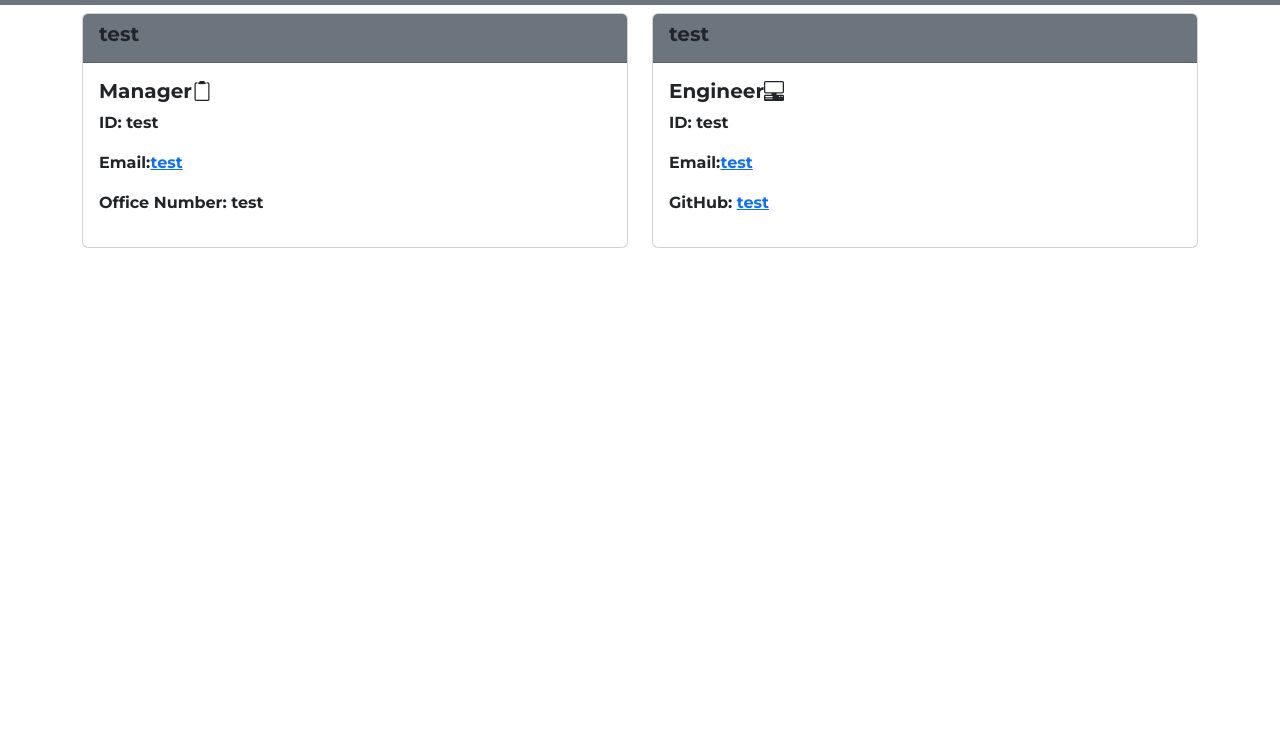
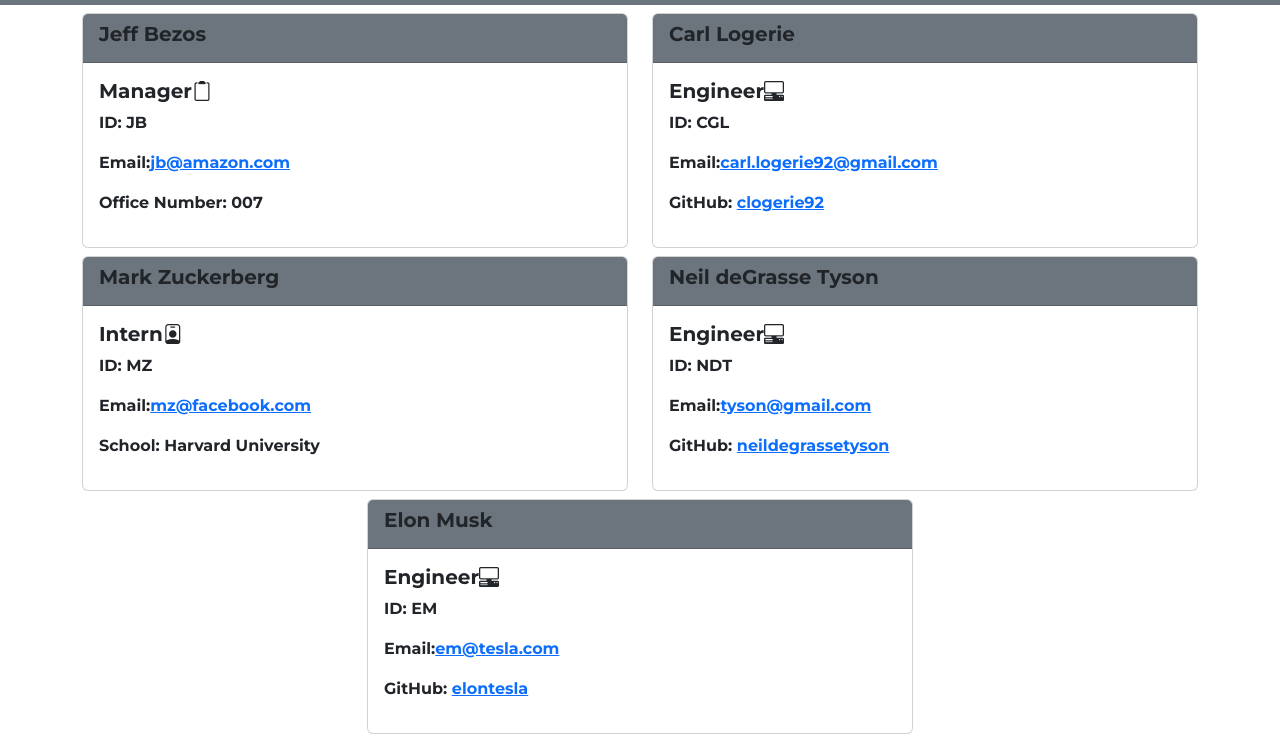
Before and after one commit to clogerie92/Team-Profile-Generator, a website: page dist/index.html in a window 1280 px wide. Shown: the part 45-800 px from the top of the page. Drawn offline with nearby package versions, Linux system fonts and the light colour scheme; files that its build step writes are made by us from their sources; a web font is replaced by a local one.

Commit message:
README edit: changed screen shot

```diff
--- a/dist/index.html
+++ b/dist/index.html
@@ -27,13 +27,13 @@
     <div class="col-6 mt-2">
         <div class="card">
             <div class="card-header bg-secondary">
-                <h5>test</h5>
+                <h5>Jeff Bezos</h5>
             </div>
             <div class="card-body">
                 <h5 class="card-title">Manager<i class="bi bi-clipboard2"></i></h5>
-                <p class="id">ID: test</p>
-                <p class="email">Email:<a href="test">test</a></p>
-                <p class="office-number">Office Number: test</p>
+                <p class="id">ID: JB</p>
+                <p class="email">Email:<a href="jb@amazon.com">jb@amazon.com</a></p>
+                <p class="office-number">Office Number: 007</p>
             </div>
         </div>
     </div>
@@ -41,13 +41,55 @@
     <div class="col-6 mt-2">
         <div class="card">
             <div class="card-header bg-secondary">
-                <h5>test</h5>
+                <h5>Carl Logerie</h5>
             </div>
             <div class="card-body">
                 <h5 class="card-title">Engineer<i class="bi bi-pc-display-horizontal"></i></h5>
-                <p class="id">ID: test</p>
-                <p class="email">Email:<a href="email at:test">test</a></p>
-                <p class="github">GitHub: <a href="https://github.com/test">test</a></p>
+                <p class="id">ID: CGL</p>
+                <p class="email">Email:<a href="email at:carl.logerie92@gmail.com">carl.logerie92@gmail.com</a></p>
+                <p class="github">GitHub: <a href="https://github.com/clogerie92">clogerie92</a></p>
+            </div>
+        </div>
+    </div>
+
+    <div class="col-6 mt-2">
+        <div class="card">
+            <div class="card-header bg-secondary">
+                <h5>Mark Zuckerberg</h5>
+            </div>
+            <div class="card-body">
+                <h5 class="card-title">Intern<i class="bi bi-person-badge"></i></h5>
+                <p class="id">ID: MZ</p>
+                <p class="email">Email:<a href="email at:mz@facebook.com">mz@facebook.com</a></p>
+                <p class="school">School: Harvard University</p>
+            </div>
+        </div>
+    </div>
+
+    <div class="col-6 mt-2">
+        <div class="card">
+            <div class="card-header bg-secondary">
+                <h5>Neil deGrasse Tyson</h5>
+            </div>
+            <div class="card-body">
+                <h5 class="card-title">Engineer<i class="bi bi-pc-display-horizontal"></i></h5>
+                <p class="id">ID: NDT</p>
+                <p class="email">Email:<a href="email at:tyson@gmail.com">tyson@gmail.com</a></p>
+                <p class="github">GitHub: <a href="https://github.com/neildegrassetyson">neildegrassetyson</a></p>
+            </div>
+        </div>
+    </div>
+
+    <div class="col-6 mt-2">
+        <div class="card">
+            <div class="card-header bg-secondary">
+                <h5>Elon Musk</h5>
+            </div>
+            <div class="card-body">
+                <h5 class="card-title">Engineer<i class="bi bi-pc-display-horizontal"></i></h5>
+                <p class="id">ID: EM</p>
+                <p class="email">Email:<a href="email at:em@tesla.com">em@tesla.com</a></p>
+                <p class="github">GitHub: <a href="https://github.com/elontesla">elontesla</a></p>
             </div>
         </div>
     </div>
```
Also changed, not shown: README.md, images/team2.png (deleted), images/team3.png (added).
